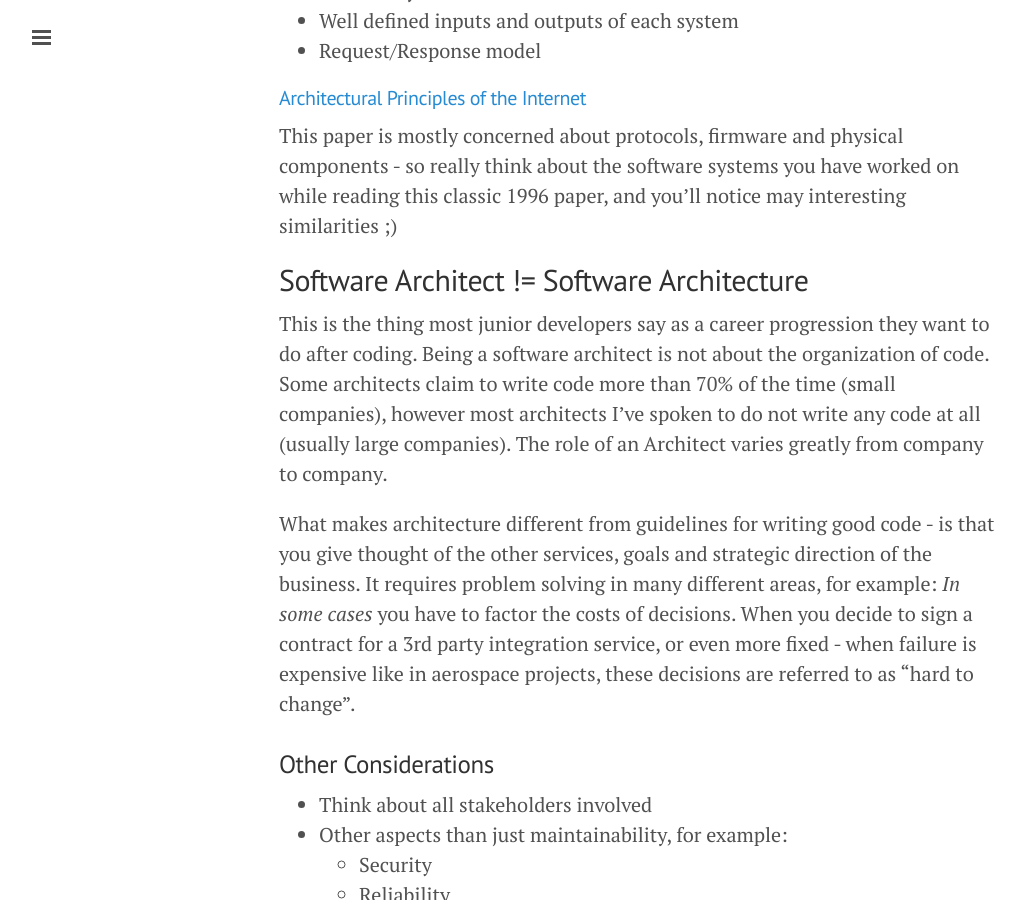
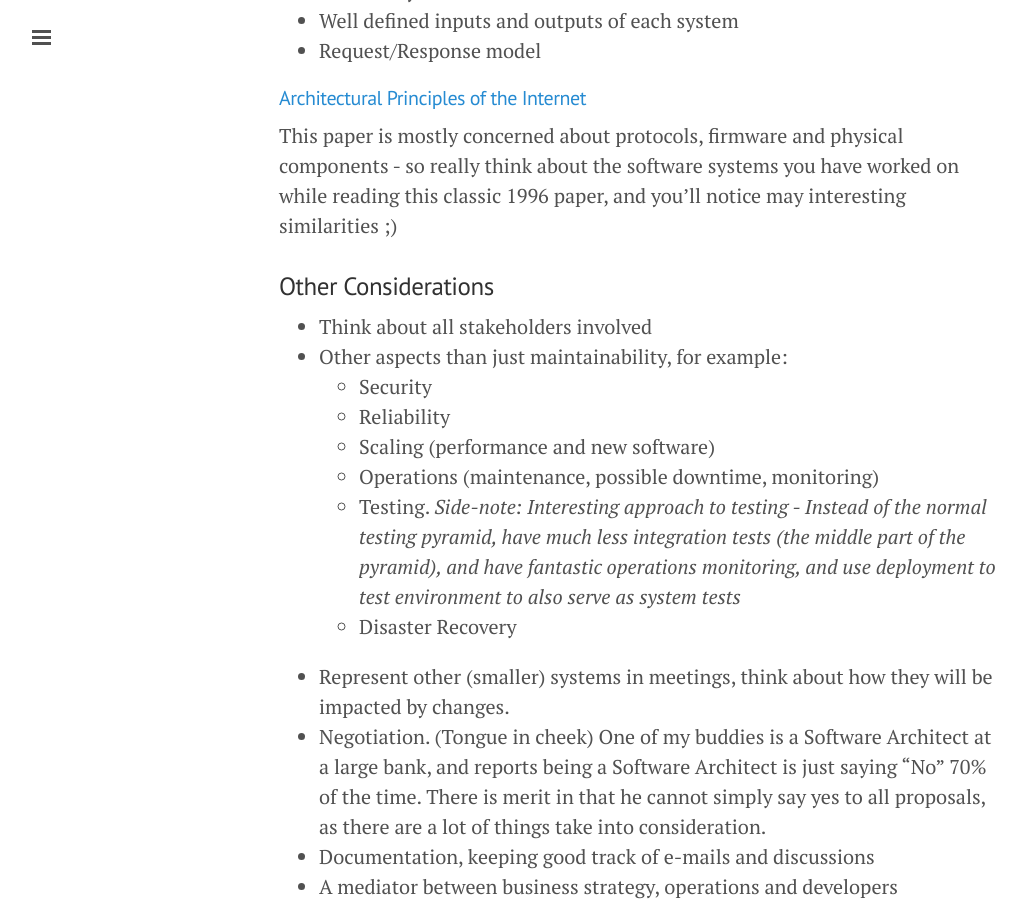
Before and after one commit to ideaflare/ideaflare.github.io, a Jekyll site: the page built from _posts/2017-06-19-architecture.markdown, in a window 1280 px wide and 900 px high, scrolled down 3128 px. Shown: the whole window, without its empty margins (1-1027 px from the left). Built offline with Jekyll 4.4.1, drawn with Linux system fonts in a browser that asks for light colours.

Commit message:
Update 2017-06-19-architecture.markdown
Role varies greatly between companies, stating that isn't useful towards understanding architecture.

imho - good architects code in the system(s) they make decisions in.

```diff
--- a/_posts/2017-06-19-architecture.markdown
+++ b/_posts/2017-06-19-architecture.markdown
@@ -76,12 +76,6 @@ This model allows you to write code without having to think about how servers ar
 #### [Architectural Principles of the Internet](https://www.ietf.org/rfc/rfc1958.txt)
 This paper is mostly concerned about protocols, firmware and physical components - so really think about the software systems you have worked on while reading this classic 1996 paper, and you'll notice may interesting similarities ;)
 
-## Software Architect != Software Architecture
-
-This is the thing most junior developers say as a career progression they want to do after coding. Being a software architect is not about the organization of code. Some architects claim to write code more than 70% of the time (small companies), however most architects I've spoken to do not write any code at all (usually large companies). The role of an Architect varies greatly from company to company.
-
-What makes architecture different from guidelines for writing good code - is that you give thought of the other services, goals and strategic direction of the business. It requires problem solving in many different areas, for example: *In some cases* you have to factor the costs of decisions. When you decide to sign a contract for a 3rd party integration service, or even more fixed - when failure is expensive like in aerospace projects, these decisions are referred to as "hard to change".
-
 ### Other Considerations
  * Think about all stakeholders involved
  * Other aspects than just maintainability, for example:
```
